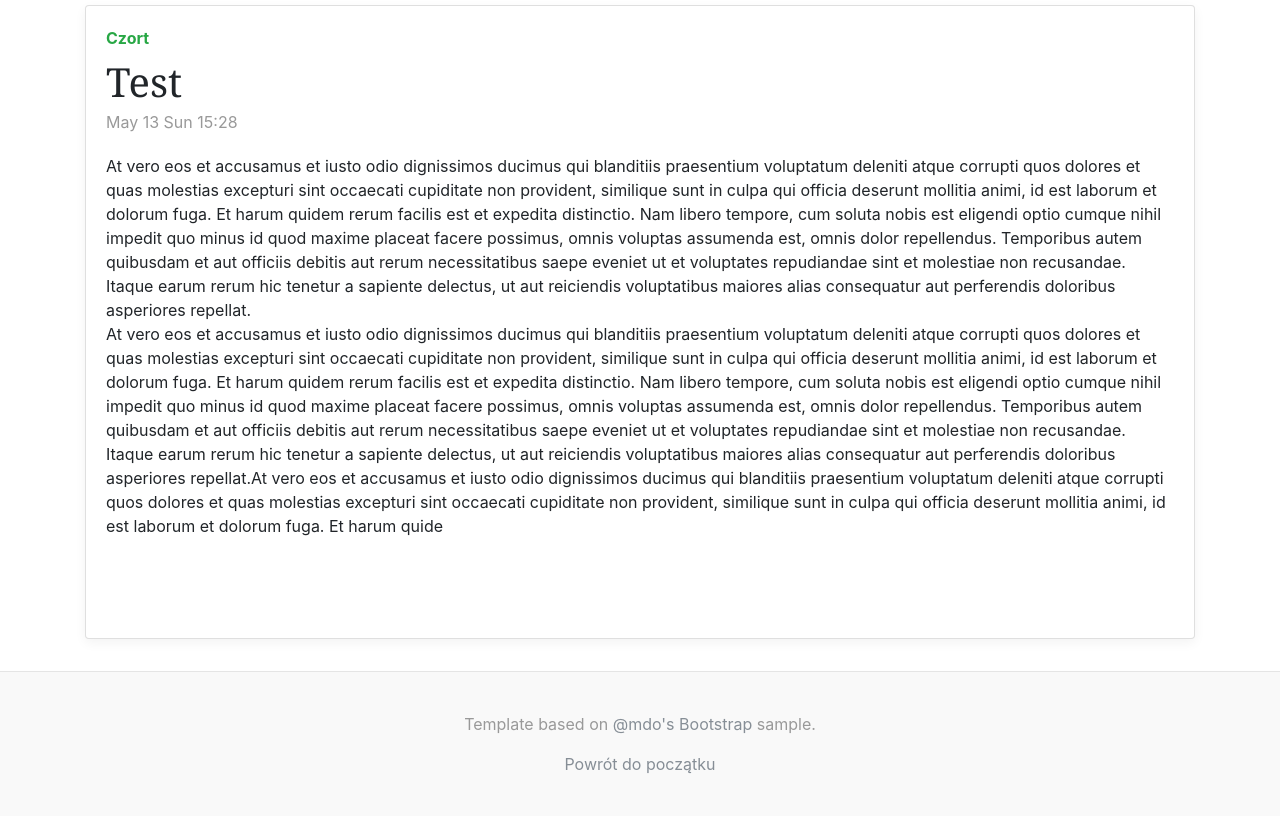
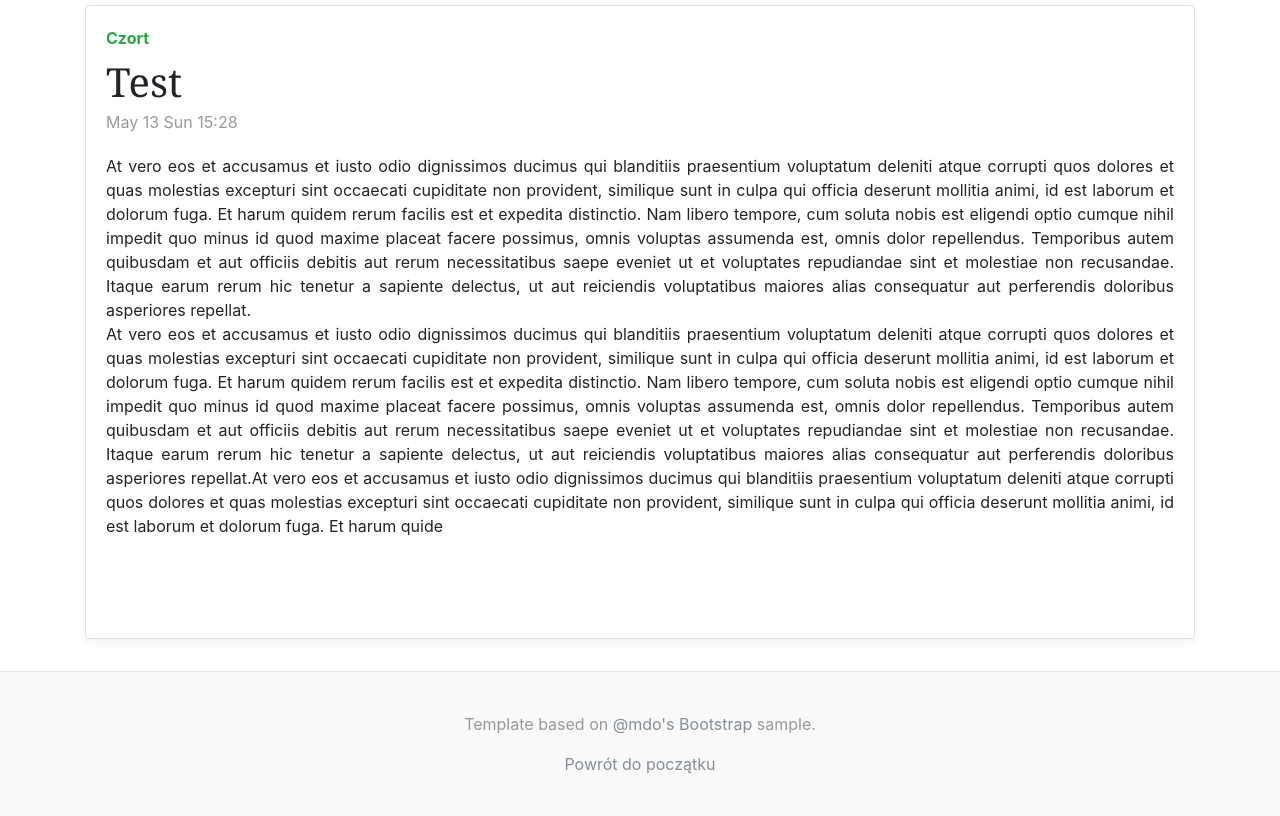
Before and after one commit to mateuszmarzec/MySite, a Django app: a page that uses templates/base.html in a window 1280 px wide. Shown: the part 128-944 px from the top of the page. Run offline with Django 3.2, Linux system fonts and the light colour scheme; data comes from the database, SQL or seed files in the repository; some libraries are stand-ins or nearby versions; some web fonts are replaced.

Commit message:
Creates posts justify.

```diff
--- a/BlogAPI/static/css/styles.css
+++ b/BlogAPI/static/css/styles.css
@@ -134,3 +134,7 @@ h1, h2, h3, h4, h5, h6 {
 .blog-footer p:last-child {
   margin-bottom: 0;
 }
+
+.blog-post p {
+  text-align: justify;
+}
--- a/templates/List/main_post.html
+++ b/templates/List/main_post.html
@@ -5,7 +5,7 @@
           <h1 class="display-4 font-italic">{{ post_list.first.title }}</h1>
           <p class="lead my-3">
               {% if post_list.first.text|length > 250 %}
-                  {{ post_list.first.text|slice:":250"|add:'...' }}
+                  {{ post_list.first.text|slice:":250"|add:'...'|linebreaks }}
               {% else %}
                   {{ post_list.first.text }}
               {% endif %}
```
